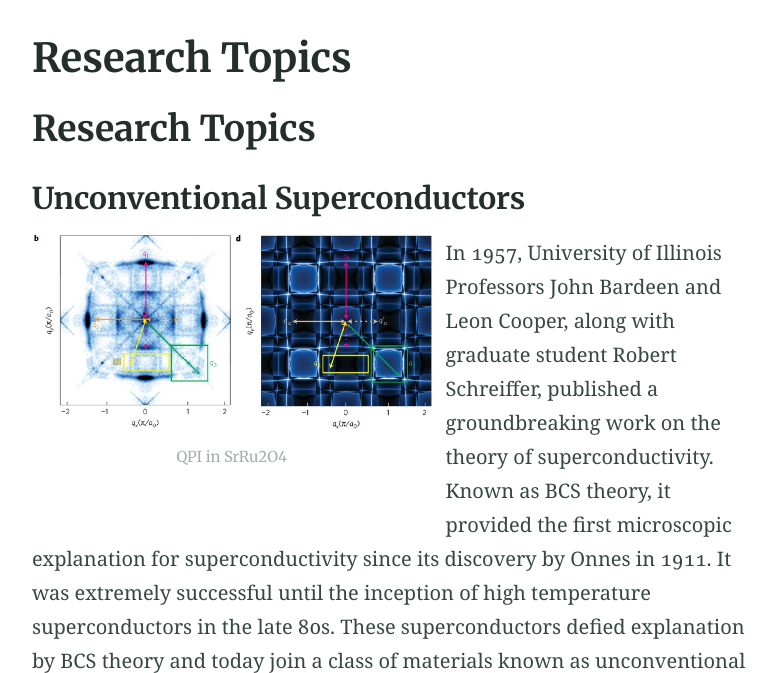
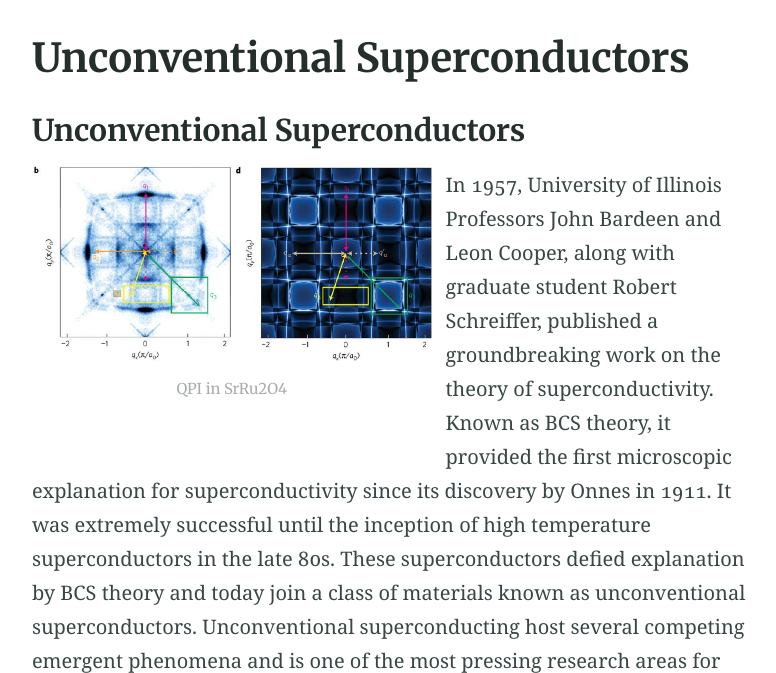
Before and after one commit to Madhavanlabcode/Madhavanlabcode.github.io, a Jekyll site: the page built from Research.md, in a window 1280 px wide and 900 px high, scrolled down 201 px, cut to the strip 227-900 px from the top of the window. Shown: the whole strip, without its empty margins (251-1027 px from the left). Built offline with Jekyll 4.4.1, drawn with Linux system fonts in a browser that asks for light colours; our own code applies the rules of GitHub Pages for plain Markdown files; some of the changed text lies outside the part shown.

Commit message:
Deleted Research topics

```diff
--- a/Research.md
+++ b/Research.md
@@ -5,13 +5,11 @@ aside: false
 ---
 
 
-## Research Topics
-
 ### Unconventional Superconductors
 
 {% include figure.html image="/_img/Research/SrRu2O4.png" caption="<center>QPI in SrRu2O4</center>" position="left" width="400" height="300" %}
 
-In 1957, University of Illinois Professors John Bardeen and Leon Cooper, along with graduate student Robert Schreiffer, published a groundbreaking work on the theory of superconductivity. Known as BCS theory, it provided the first microscopic explanation for superconductivity since its discovery by Onnes in 1911. It was extremely successful until the inception of high temperature superconductors in the late 80s. These superconductors defied explanation by BCS theory and today join a class of materials known as unconventional superconductors. Unconventional superconducting host several competing emergent phenomena and is one of the most pressing research areas for their fundamental physics and potential applications. Add sentence.
+In 1957, University of Illinois Professors John Bardeen and Leon Cooper, along with graduate student Robert Schreiffer, published a groundbreaking work on the theory of superconductivity. Known as BCS theory, it provided the first microscopic explanation for superconductivity since its discovery by Onnes in 1911. It was extremely successful until the inception of high temperature superconductors in the late 80s. These superconductors defied explanation by BCS theory and today join a class of materials known as unconventional superconductors. Unconventional superconducting host several competing emergent phenomena and is one of the most pressing research areas for their fundamental physics and potential applications.
 
 
 ### Topological Materials
```
